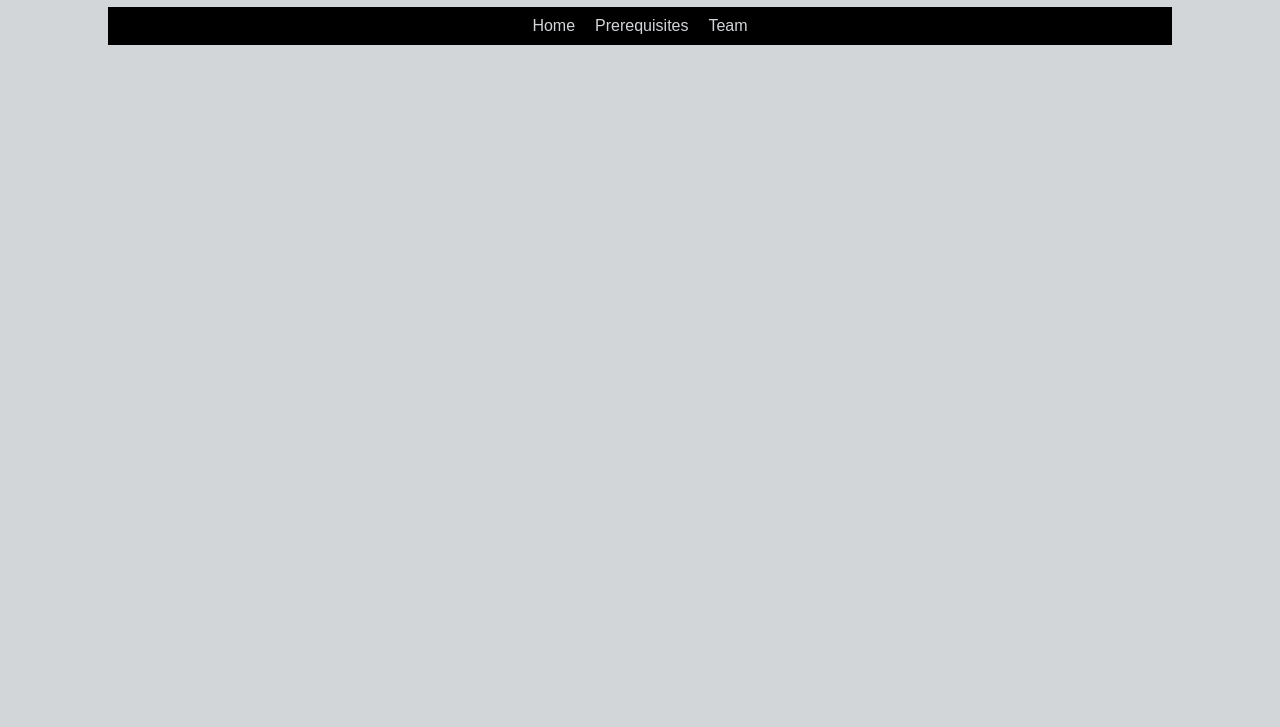
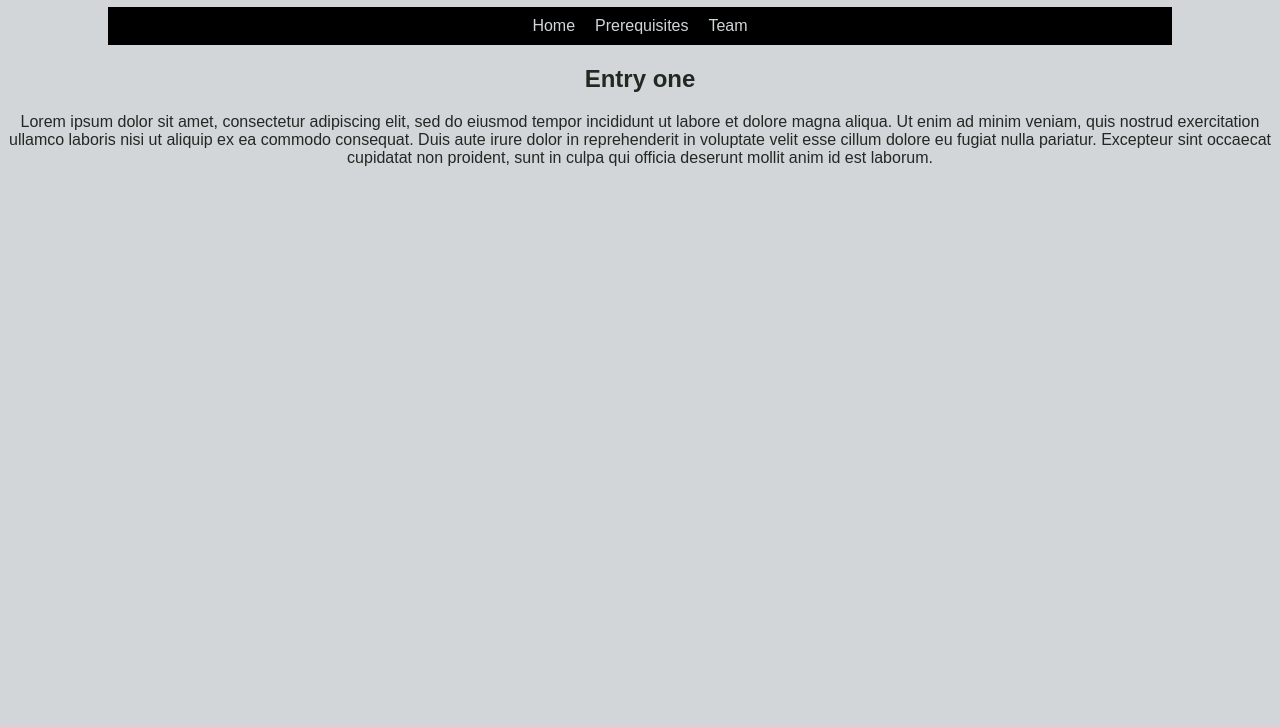
Before and after one commit to bedolpab/NOVA, a plain HTML site: page pages/log.html in a window 1280 px wide. Shown: the part 73-800 px from the top of the page. Drawn offline with Linux system fonts and the light colour scheme.

Commit message:
added log page

```diff
--- /dev/null
+++ b/data/log.json
@@ -0,0 +1,9 @@
+{
+    "logs": [
+        {
+            "title": "Entry one",
+            "summary": "Lorem ipsum dolor sit amet, consectetur adipiscing elit, sed do eiusmod tempor incididunt ut labore et dolore magna aliqua. Ut enim ad minim veniam, quis nostrud exercitation ullamco laboris nisi ut aliquip ex ea commodo consequat. Duis aute irure dolor in reprehenderit in voluptate velit esse cillum dolore eu fugiat nulla pariatur. Excepteur sint occaecat cupidatat non proident, sunt in culpa qui officia deserunt mollit anim id est laborum.",
+            "path": "../assets/img/#"
+        }
+    ]
+}
--- a/pages/log.html
+++ b/pages/log.html
@@ -18,6 +18,41 @@
   </ul>
 
   <script>
+    const log_entry = document.createElement("div");
+    log_entry.classList.add("log-container")
+    fetch("../data/log.json")
+      .then(request => request.json())
+      .then(data => {
+        for (let i = 0; i < data['logs'].length; i++) {
+          const log_title = document.createElement('h2')
+          log_title.textContent = data['logs'][i]['title']
+
+          const log_summary = document.createElement('p')
+          log_summary.innerText = data['logs'][i]['summary']
+
+          const log_path = data['logs'][i]['path'].split("/")
+          const path = data['logs'][i]['path']
+
+          // Append
+          log_entry.appendChild(log_title)
+          log_entry.appendChild(log_summary)
+
+          if (!log_path.includes("img")) {
+            console.log("No image")
+            const video = documet.createElement("video")
+            video.src = path
+            log_entry.appendChild(video)
+          }
+          else {
+            const image = document.createElement('image')
+            image.src = path
+            log_entry.appendChild(image)
+          }
+          document.body.appendChild(log_entry)
+        }
+      }).catch(error => {
+        console.error(error);
+      })
   </script>
 </body>
 
```
